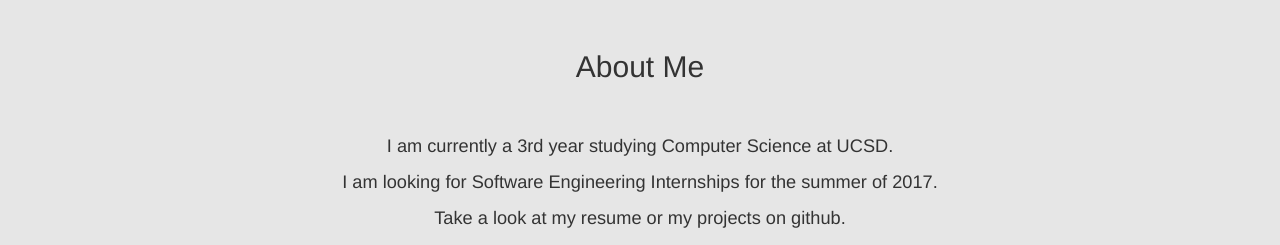
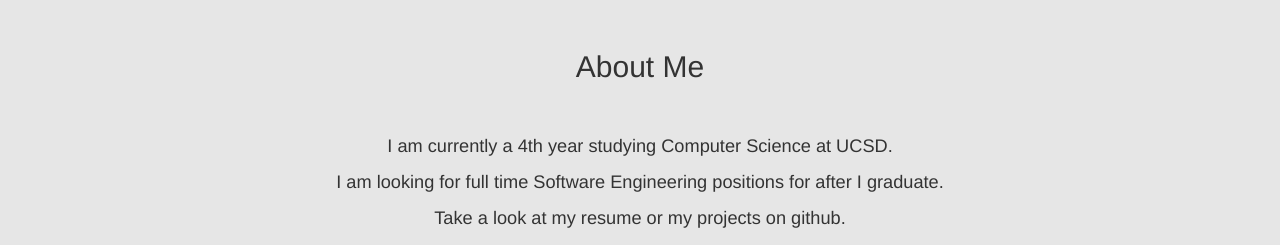
Before and after one commit to JarninFang/jarninfang.github.io, a plain HTML site: page index.html in a window 1280 px wide. Shown: the part 800-1045 px from the top of the page. Drawn offline with Linux system fonts and the light colour scheme.

Commit message:
updated homepage

```diff
--- a/index.html
+++ b/index.html
@@ -40,8 +40,8 @@
 <div id="about">
   <h2 class='content-header'>About Me</h2>
   <div class="about-content">
-    <p>I am currently a 3rd year studying Computer Science at UCSD.</p>
-    <p>I am looking for Software Engineering Internships for the summer of 2017.</p>
+    <p>I am currently a 4th year studying Computer Science at UCSD.</p>
+    <p>I am looking for full time Software Engineering positions for after I graduate.</p>
     <p>Take a look at my resume or my projects on github.</p>
     <div class='row'>
       <div class='col-md-4'>
```
